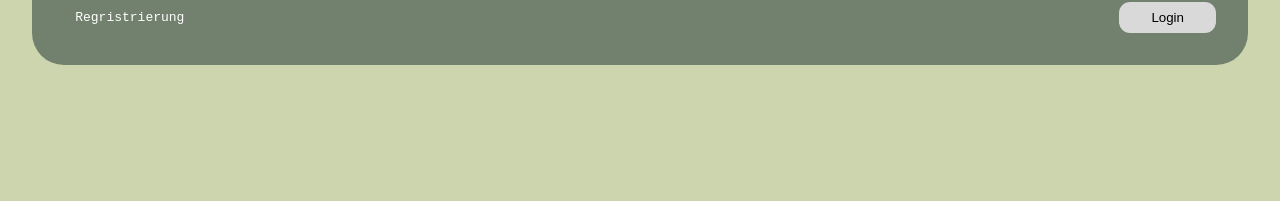
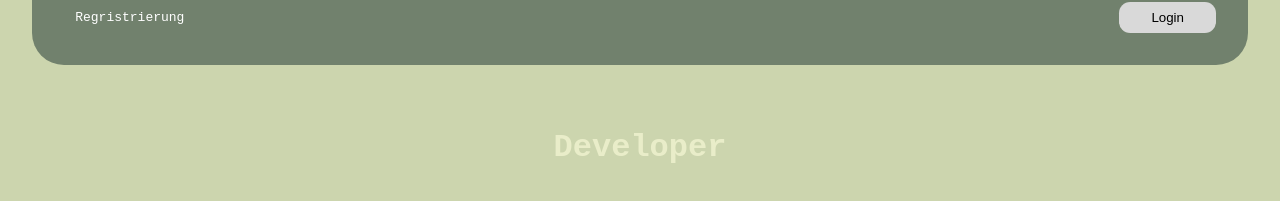
Before and after one commit to coding-bootcamps-eu/final-project-2024-05-threadhub, a Vue app: page /login in a window 1280 px wide. Shown: the part 485-686 px from the top of the page. Built offline with nearby package versions, Linux system fonts and the light colour scheme.

Commit message:
add: footer

```diff
--- a/src/views/LoginView.vue
+++ b/src/views/LoginView.vue
@@ -4,15 +4,17 @@
       <img src="/src/assets/images/logos.png" width="350px" alt="threadhublogo" />
     </header>
     <div><LoginViewContainer /></div>
+    <footer><FooterComponent /></footer>
   </div>
 </template>
 
 <script>
 import LoginViewContainer from '@/components/LoginViewContainer.vue';
-
+import FooterComponent from '@/components/FooterComponent.vue';
 export default {
   components: {
     LoginViewContainer,
+    FooterComponent,
   },
 };
 </script>
```
